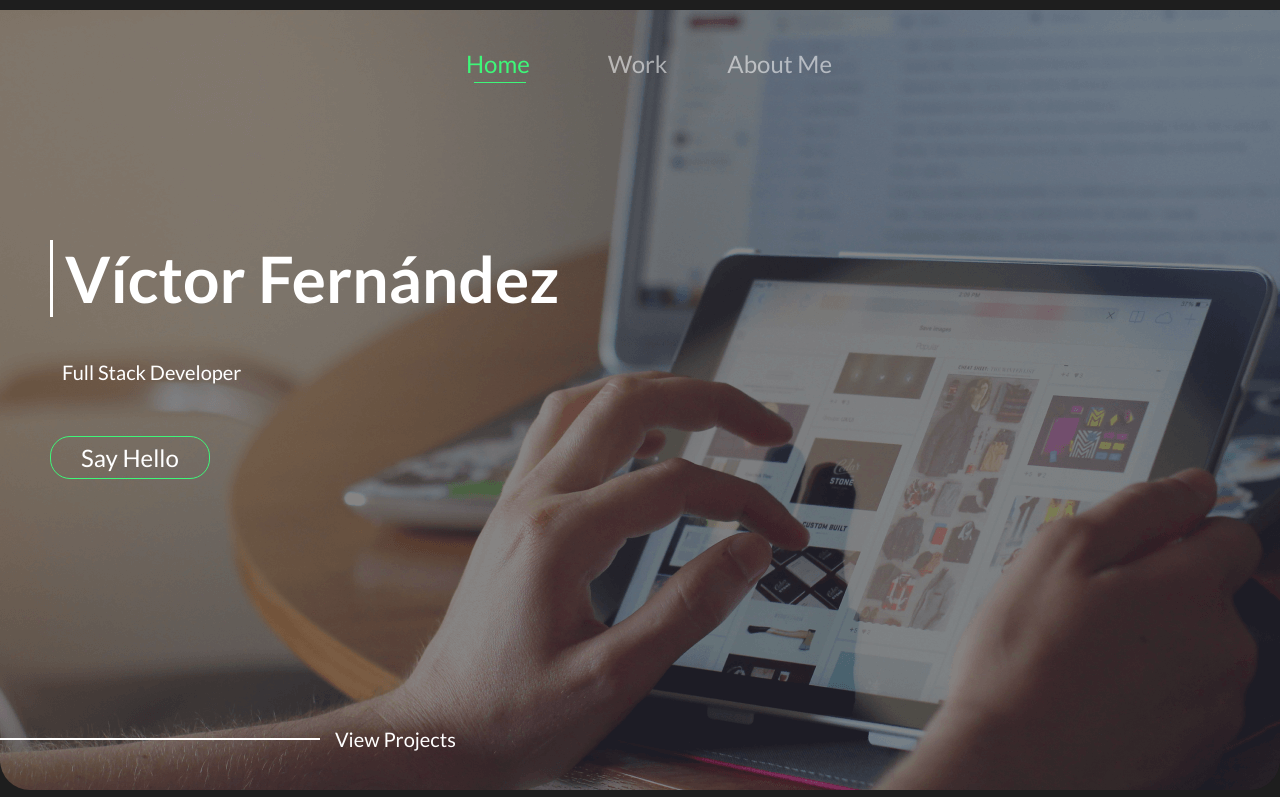
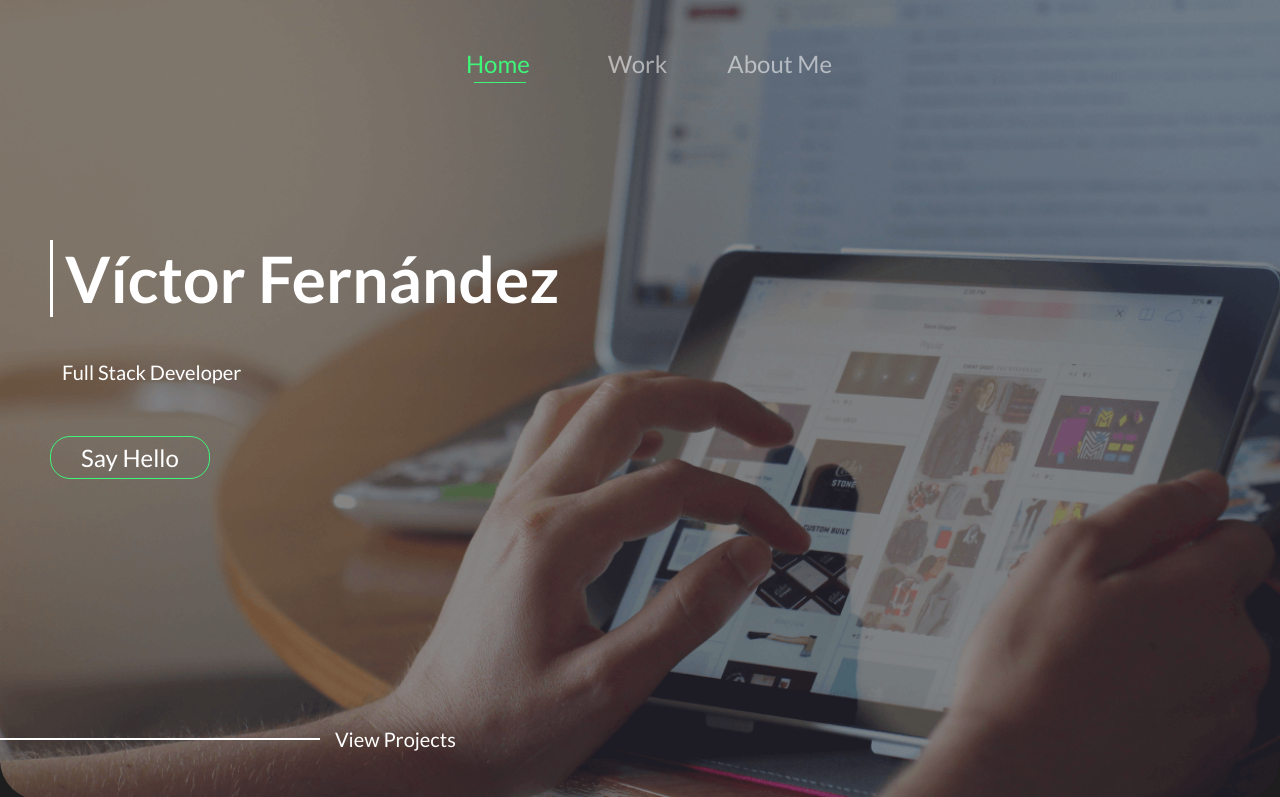
Before and after one commit to VicDario/my-portfolio, an Astro site: page / in a window 1280 px wide. Shown: the top 797 px of the page. Built offline with nearby package versions, Linux system fonts and the light colour scheme; Astro itself is replaced by a stand-in of ours.

Commit message:
fix: background image size

```diff
--- a/src/components/Header.astro
+++ b/src/components/Header.astro
@@ -43,10 +43,11 @@ import { Image } from 'astro:assets';
     position: absolute;
     filter: drop-shadow(0 0 0 #000);
     object-fit: cover;
-    border-radius: 0 0 30px 30px;
+    border-radius: 0 0 40px 40px;
     z-index: -1;
     object-position: 60% 50%;
-    width: 100vw;
+    width: 100%;
+    height: 100%;
   }
 
   .content {
```
